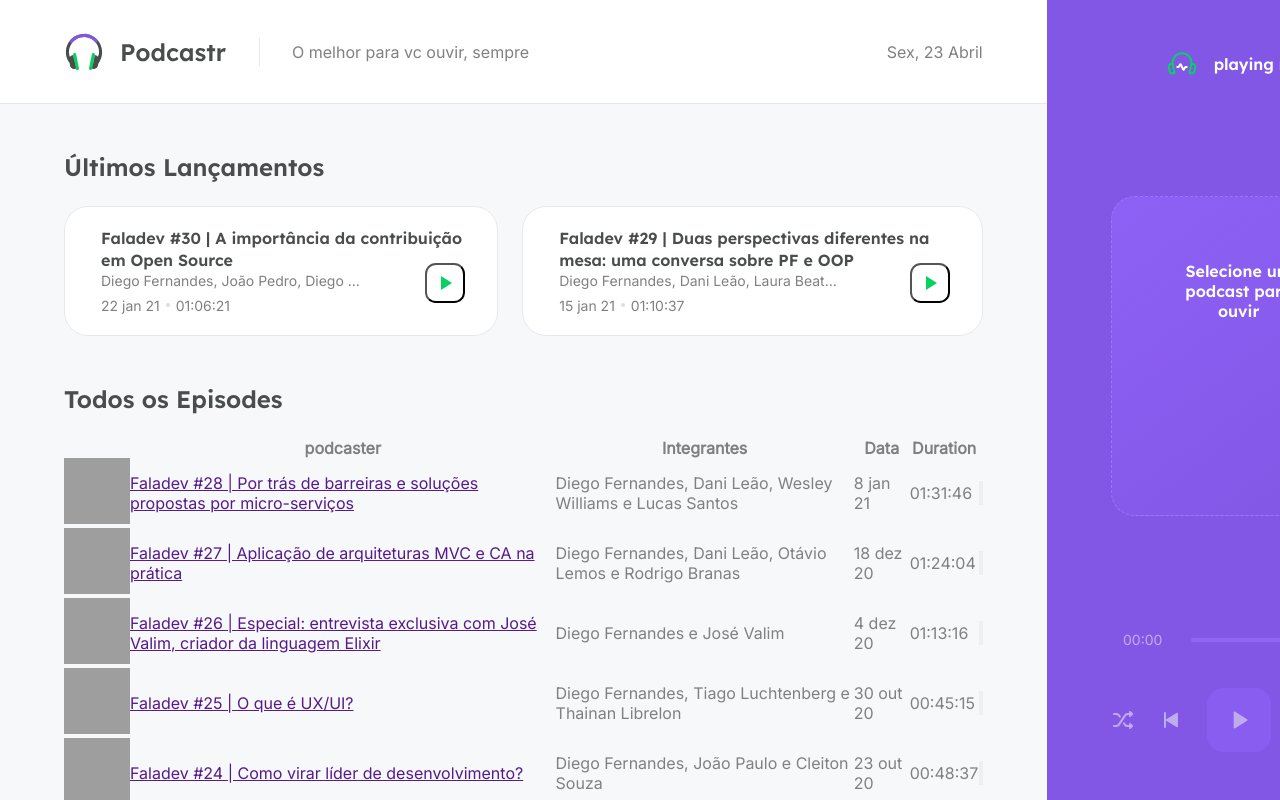
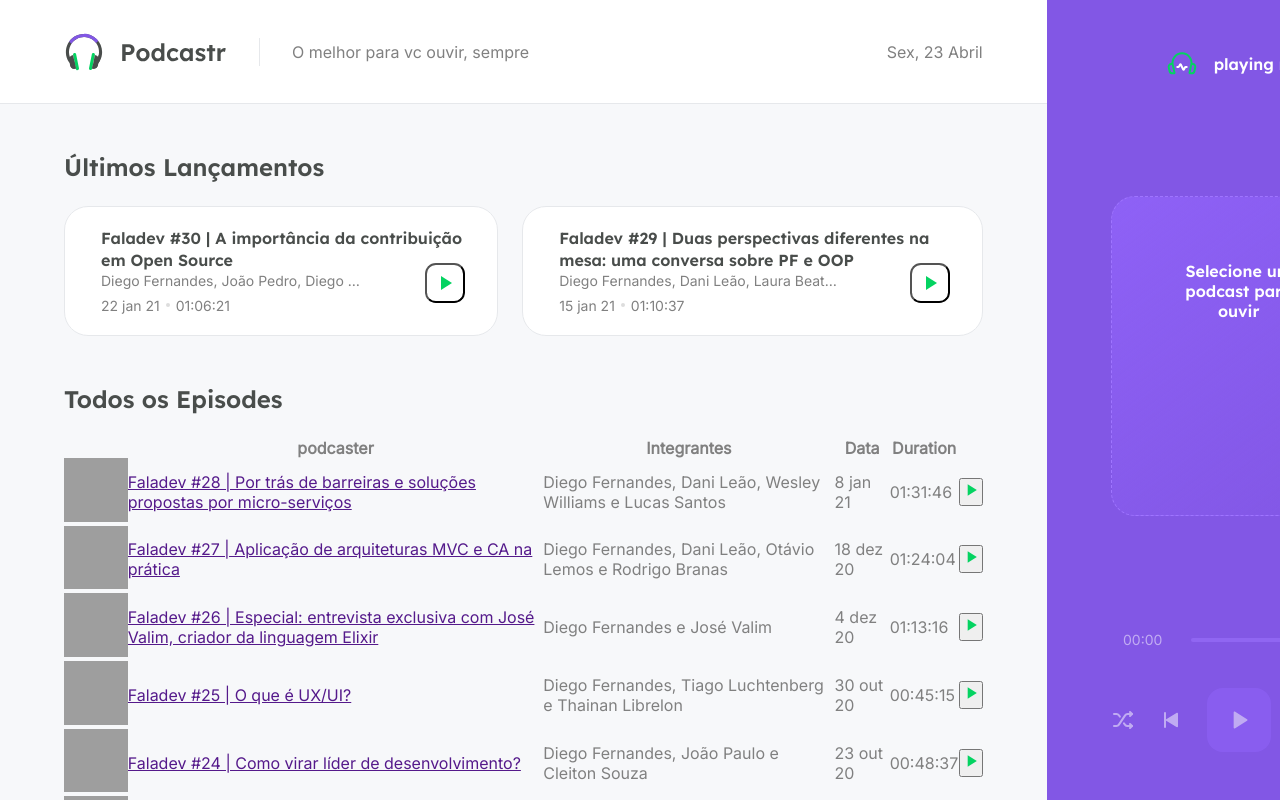
Before and after one commit to dekopossas/podcasterNLW, a Next.js app in the folder podcaster-nlw-next/: page / in a window 1280 px wide. Shown: the top 800 px of the page. Built offline with nearby package versions, Linux system fonts and the light colour scheme; data requests are answered from the project's data file; grey boxes are pictures that could not be loaded.

Commit message:
comecando a estilizacao

```diff
--- a/podcaster-nlw-next/src/pages/index.tsx
+++ b/podcaster-nlw-next/src/pages/index.tsx
@@ -87,7 +87,7 @@ export default function Home({ latesEpisodes, allEpisodes }: HomeProps) {
                   <td>{episode.durationAsString}</td>
                   <td>
                     <button type="button">
-                      <img></img>
+                      <img src="/play-green.svg" alt="Tocar episodio"/>
                     </button>
                   </td>
                 </tr>
```
Also changed, not shown: podcaster-nlw-next/src/pages/home.module.scss (line endings or trailing spaces).
